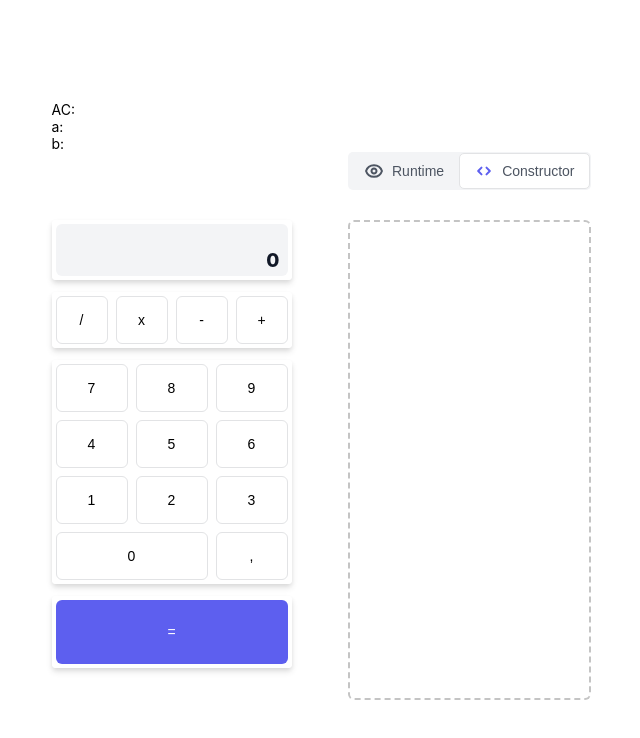
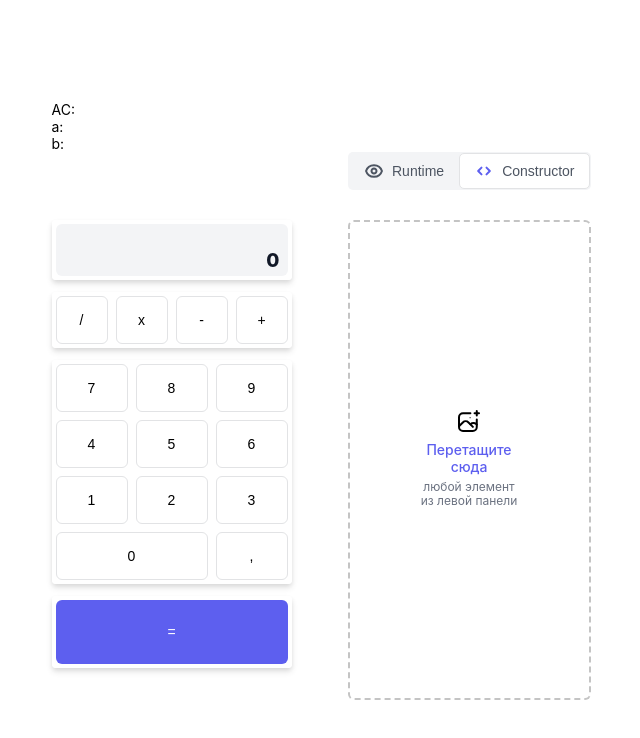
Before and after one commit to Fpsska/DND-calculator, a React (Create React App) app: page / in a window 1280 px wide. Shown: the top 738 px of the page, without its empty margins (319-959 px from the left). Built offline with nearby package versions, Linux system fonts and the light colour scheme.

Commit message:
feat: add condition of render Placeholder component, add logic of dynamic add hovered css-class for constructor__wrapper HTML-el & add logic of setting Section comp to first place by init drag and drop

```diff
--- a/src/app/slices/constructorSlice.ts
+++ b/src/app/slices/constructorSlice.ts
@@ -13,6 +13,7 @@ interface constructorSliceTypes {
     isConstructorMode: boolean;
     sectionsData: IsectionData[];
     currentSectionRole: string;
+    isPlaceholderVisible: boolean;
 }
 
 const initialState: constructorSliceTypes = {
@@ -23,7 +24,8 @@ const initialState: constructorSliceTypes = {
         { id: 3, isHovered: false, children: [], role: '' },
         { id: 4, isHovered: false, children: [], role: '' }
     ],
-    currentSectionRole: ''
+    currentSectionRole: '',
+    isPlaceholderVisible: true
 };
 
 // /. state
@@ -84,6 +86,15 @@ const constructorSlice = createSlice({
                 console.log(role);
                 targetSection.role = role;
             }
+        },
+        switchPlaceholderVisibleStatus(
+            state,
+            action: PayloadAction<{ status: boolean }>
+        ) {
+            const { status } = action.payload;
+            // /. payload
+
+            state.isPlaceholderVisible = status;
         }
     }
 });
@@ -92,7 +103,8 @@ export const {
     switchConstructorModeStatus,
     switchSectionHoveredStatus,
     setSectionChildrenData,
-    setSectionRole
+    setSectionRole,
+    switchPlaceholderVisibleStatus
 } = constructorSlice.actions;
 
 export default constructorSlice.reducer;
--- a/src/assets/styles/style.scss
+++ b/src/assets/styles/style.scss
@@ -82,11 +82,11 @@ body {
     &__wrapper {
         display: flex;
         flex-direction: column;
-
-        border: 2px dashed $silver-sand-color;
+        border: 2px dashed $light-blue-color;
         border-radius: 6px;
         height: 100%;
     }
+
 
     &__section {
 
@@ -118,9 +118,14 @@ body {
         padding: 58px;
         background-color: $white-color;
         transition: all .25s ease-in;
+        border: 2px dashed $silver-sand-color;
 
         &:hover {
             background-color: $alice-blue-color;
         }
     }
+
+    .constructor__wrapper.hovered {
+        background-color: $alice-blue-color;
+    }
 }
--- a/src/components/layout/App/App.tsx
+++ b/src/components/layout/App/App.tsx
@@ -1,11 +1,12 @@
-import React from 'react';
+import React, { useRef } from 'react';
 
 import { useAppSelector, useAppDispatch } from 'app/hooks';
 
 import {
     switchSectionHoveredStatus,
     setSectionChildrenData,
-    setSectionRole
+    setSectionRole,
+    switchPlaceholderVisibleStatus
 } from 'app/slices/constructorSlice';
 
 import Placeholder from 'components/ui/Placeholder/Placeholder';
@@ -31,29 +32,25 @@ const App: React.FC = () => {
         state => state.calculatorSlice
     );
 
-    const { sectionsData } = useAppSelector(state => state.constructorSlice);
+    const { sectionsData, isPlaceholderVisible } = useAppSelector(
+        state => state.constructorSlice
+    );
 
     const dispatch = useAppDispatch();
+    const constructorWrapperRef = useRef<HTMLDivElement>(null!);
 
     // /. hooks
 
-    const onSectionDragEnter = (payloadID: number): void => {
-        // console.log('enter');
-    };
-
     const onSectionDragLeave = (payloadID: number): void => {
-        // console.log('leave');
         dispatch(switchSectionHoveredStatus({ payloadID, status: false }));
     };
 
     const onSectionDragOver = (e: React.DragEvent, payloadID: number): void => {
         e.preventDefault();
         dispatch(switchSectionHoveredStatus({ payloadID, status: true }));
-        // console.log('over');
     };
 
     const onSectionDragDrop = (e: React.DragEvent, payloadID: number): void => {
-        console.log('drop');
         const children = e.dataTransfer.getData(
             'transferChildrenData'
         ) as string;
@@ -61,6 +58,27 @@ const App: React.FC = () => {
 
         dispatch(setSectionRole({ payloadID, role }));
         dispatch(setSectionChildrenData({ payloadID, children }));
+    };
+
+    const onWrapperDragOver = (e: React.DragEvent): void => {
+        e.preventDefault();
+        constructorWrapperRef.current.classList.add('hovered');
+    };
+
+    const onWrapperDragLeave = (): void => {
+        constructorWrapperRef.current.classList.remove('hovered');
+    };
+
+    const onWrapperDragDrop = (e: React.DragEvent): void => {
+        dispatch(switchPlaceholderVisibleStatus({ status: false }));
+
+        const children = e.dataTransfer.getData(
+            'transferChildrenData'
+        ) as string;
+        const role = e.dataTransfer.getData('transferSectionRole') as string;
+        // set to first place by initial placement
+        dispatch(setSectionRole({ payloadID: 1, role }));
+        dispatch(setSectionChildrenData({ payloadID: 1, children }));
     };
 
     // /. functions
@@ -102,8 +120,27 @@ const App: React.FC = () => {
                                 />
                             </div>
                         </div>
-                        <div className="page__constructor constructor ">
-                            <div className="constructor__wrapper">
+                        <div
+                            className={`page__constructor constructor ${
+                                isPlaceholderVisible ? 'empty' : ''
+                            }`}
+                        >
+                            <div
+                                ref={constructorWrapperRef}
+                                className="constructor__wrapper"
+                                onDragOver={e =>
+                                    isPlaceholderVisible && onWrapperDragOver(e)
+                                }
+                                onDragLeave={() =>
+                                    isPlaceholderVisible && onWrapperDragLeave()
+                                }
+                                onDrop={e =>
+                                    isPlaceholderVisible && onWrapperDragDrop(e)
+                                }
+                            >
+                                {isPlaceholderVisible ? (
+                                    <Placeholder />
+                                ) : (
                                     <>
                                         {sectionsData?.map(section => {
                                             return (
@@ -114,16 +151,11 @@ const App: React.FC = () => {
                                                             ? 'hovered'
                                                             : ''
                                                     } ${
-                                                    section.children.length ===
-                                                    0
+                                                        section.children
+                                                            .length === 0
                                                             ? 'empty'
                                                             : ''
                                                     } `}
-                                                onDragEnter={() =>
-                                                    onSectionDragEnter(
-                                                        section.id
-                                                    )
-                                                }
                                                     onDragLeave={() =>
                                                         onSectionDragLeave(
                                                             section.id
@@ -150,7 +182,7 @@ const App: React.FC = () => {
                                             );
                                         })}
                                     </>
-                                {/* <Placeholder /> */}
+                                )}
                             </div>
                         </div>
                     </div>
```
Lines whose indentation alone changed are shown as unchanged.
